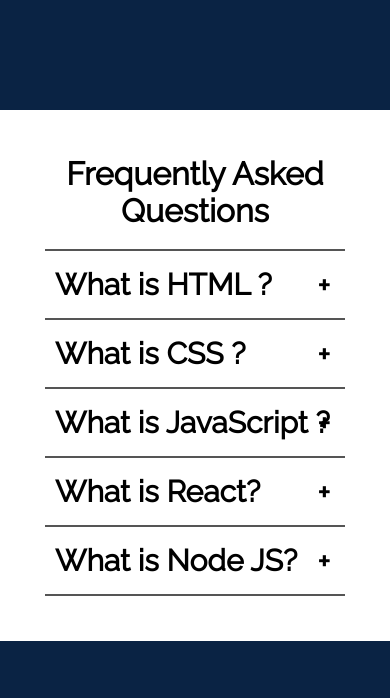
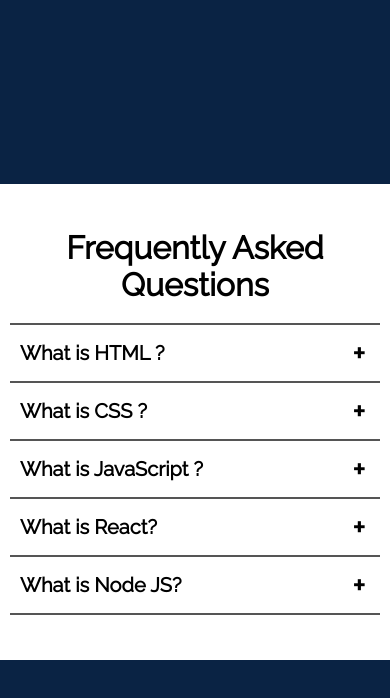
Before and after one commit to KaranMeghe/Accordion, a plain HTML site: page index.html in a window 390 px wide. Drawn offline with Linux system fonts and the light colour scheme.

Commit message:
adding media queries for mobile devices

```diff
--- a/style.css
+++ b/style.css
@@ -21,7 +21,7 @@
 /* Sets the width for the accordion. Sets the margin to 90px on the top and bottom and auto to the left and right */
 
 .accordion-body{
-    /* height: 100vh; */
+    height: 100vh;
     display: flex;
     justify-content: center;
     align-items: center;
@@ -94,3 +94,24 @@
     content: '-';
     font-size: 30px;
   }
+
+  /* media queries for mobile devices */
+  @media (max-width: 600px) {
+    .accordion {
+      width: 100%;
+      padding: 45px 10px;
+    }
+
+    .accordion .container.active .content {
+      height: 130px;
+    }
+
+    .accordion .content{
+      font-size: 16px;
+    }
+
+    .accordion .label {
+      font-size: 20px;
+    }
+
+  }
```
